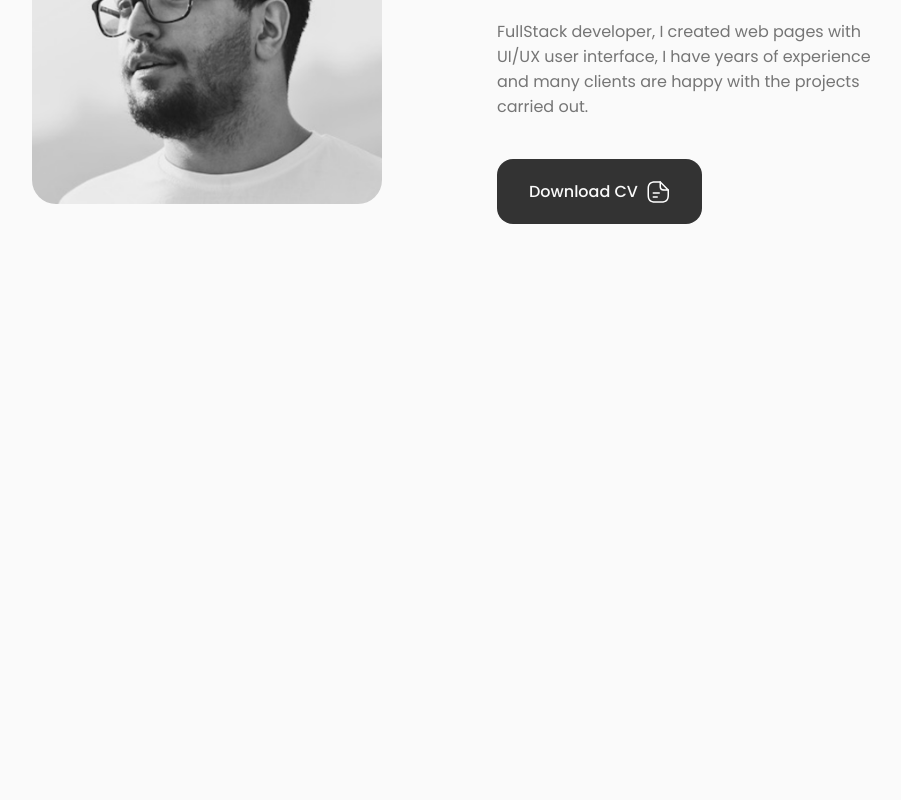
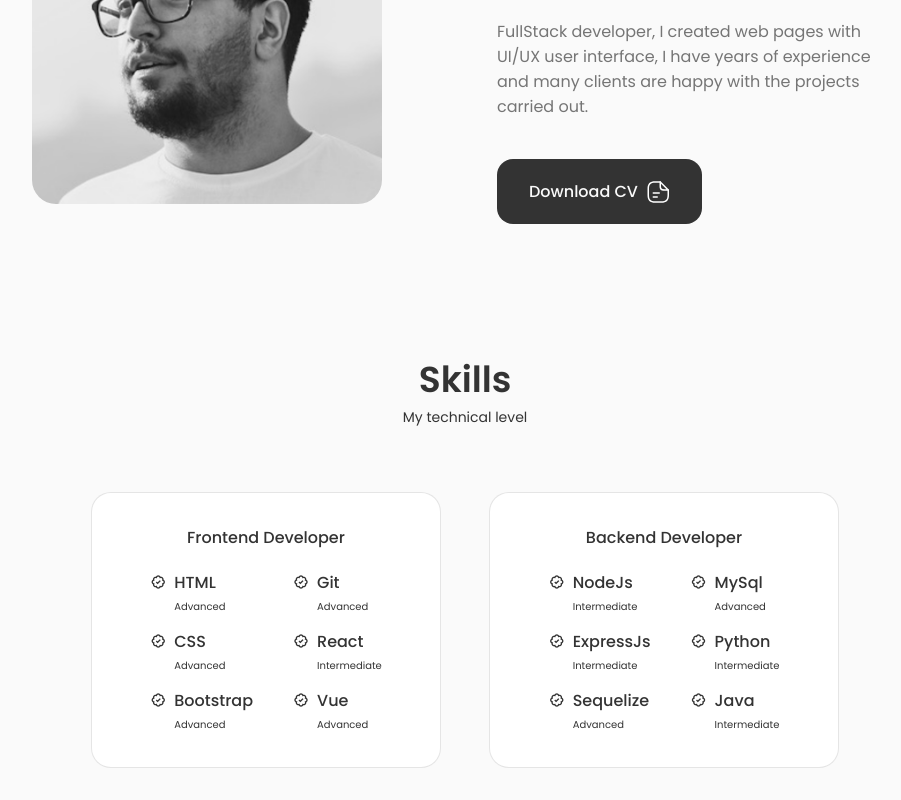
Before and after one commit to armiinygh/Portfolio, a React (Create React App) app: page / in a window 1280 px wide. Shown: the part 1157-1957 px from the top of the page, without its empty margins (175-1076 px from the left). Before the commit the page ends 1413 px from the top, so only its background shows below. Built offline with nearby package versions, Linux system fonts and the light colour scheme.

Commit message:
add Skills component

```diff
--- a/src/App.js
+++ b/src/App.js
@@ -3,6 +3,7 @@
 import Header from "./components/header/Header";
 import Home from "./components/home/Home";
 import About from "./components/about/About";
+import Skills from "./components/Skills/Skills";
 const App = () => {
   return (
       <>
@@ -10,6 +11,7 @@
           <main className="main">
               <Home />
               <About />
+              <Skills />
           </main>
       </>
   )
--- /dev/null
+++ b/src/components/Skills/Backend.jsx
@@ -0,0 +1,58 @@
+import React from "react";
+
+const Backend = () => {
+    return (
+        <div className="skills__content">
+            <h3 className="skills__title">Backend Developer</h3>
+            <div className="skills__box">
+                <div className="skills__group">
+                    <div className="skills__data">
+                        <i className="bx bx-badge-check"></i>
+                        <div>
+                            <h3 className="skills__name">NodeJs</h3>
+                            <span className="skills__level">Intermediate</span>
+                        </div>
+                    </div>
+                    <div className="skills__data">
+                        <i className="bx bx-badge-check"></i>
+                        <div>
+                            <h3 className="skills__name">ExpressJs</h3>
+                            <span className="skills__level">Intermediate</span>
+                        </div>
+                    </div>
+                    <div className="skills__data">
+                        <i className="bx bx-badge-check"></i>
+                        <div>
+                            <h3 className="skills__name">Sequelize</h3>
+                            <span className="skills__level">Advanced</span>
+                        </div>
+                    </div>
+                </div>
+                <div className="skills__group">
+                    <div className="skills__data">
+                        <i className="bx bx-badge-check"></i>
+                        <div>
+                            <h3 className="skills__name">MySql</h3>
+                            <span className="skills__level">Advanced</span>
+                        </div>
+                    </div>
+                    <div className="skills__data">
+                        <i className="bx bx-badge-check"></i>
+                        <div>
+                            <h3 className="skills__name">Python</h3>
+                            <span className="skills__level">Intermediate</span>
+                        </div>
+                    </div>
+                    <div className="skills__data">
+                        <i className="bx bx-badge-check"></i>
+                        <div>
+                            <h3 className="skills__name">Java</h3>
+                            <span className="skills__level">Intermediate</span>
+                        </div>
+                    </div>
+                </div>
+            </div>
+        </div>
+    )
+}
+export default Backend
--- /dev/null
+++ b/src/components/Skills/Frontend.jsx
@@ -0,0 +1,58 @@
+import React from "react";
+
+const Frontend = () => {
+    return (
+        <div className="skills__content">
+            <h3 className="skills__title">Frontend Developer</h3>
+            <div className="skills__box">
+                <div className="skills__group">
+                    <div className="skills__data">
+                        <i className="bx bx-badge-check"></i>
+                        <div>
+                            <h3 className="skills__name">HTML</h3>
+                            <span className="skills__level">Advanced</span>
+                        </div>
+                    </div>
+                    <div className="skills__data">
+                        <i className="bx bx-badge-check"></i>
+                        <div>
+                            <h3 className="skills__name">CSS</h3>
+                            <span className="skills__level">Advanced</span>
+                        </div>
+                    </div>
+                    <div className="skills__data">
+                        <i className="bx bx-badge-check"></i>
+                        <div>
+                            <h3 className="skills__name">Bootstrap</h3>
+                            <span className="skills__level">Advanced</span>
+                        </div>
+                    </div>
+                </div>
+                <div className="skills__group">
+                    <div className="skills__data">
+                        <i className="bx bx-badge-check"></i>
+                        <div>
+                            <h3 className="skills__name">Git</h3>
+                            <span className="skills__level">Advanced</span>
+                        </div>
+                    </div>
+                    <div className="skills__data">
+                        <i className="bx bx-badge-check"></i>
+                        <div>
+                            <h3 className="skills__name">React</h3>
+                            <span className="skills__level">Intermediate</span>
+                        </div>
+                    </div>
+                    <div className="skills__data">
+                        <i className="bx bx-badge-check"></i>
+                        <div>
+                            <h3 className="skills__name">Vue</h3>
+                            <span className="skills__level">Advanced</span>
+                        </div>
+                    </div>
+                </div>
+            </div>
+        </div>
+    )
+}
+export default Frontend
--- /dev/null
+++ b/src/components/Skills/Skills.jsx
@@ -0,0 +1,19 @@
+import React from "react";
+import Frontend from "./Frontend";
+import Backend from "./Backend";
+import "./skills.css"
+
+const Skills = () => {
+    return (
+        <section className="skills section" id="skills">
+            <h2 className="section__title">Skills</h2>
+            <span className="section__subtitle">My technical level</span>
+            <div className="skills__container container grid">
+                <Frontend />
+                <Backend />
+            </div>
+
+        </section>
+    )
+}
+export default Skills
--- /dev/null
+++ b/src/components/Skills/skills.css
@@ -0,0 +1,72 @@
+.skills__container {
+    grid-template-columns: repeat(2, 350px);
+    column-gap: 3rem;
+    justify-content: center;
+}
+
+.skills__content {
+    background-color: var(--container-color);
+    border: 1px solid rgba(0, 0, 0, 0.1);
+    padding: 2rem 4rem;
+    border-radius: 1.25rem;
+}
+
+.skills__title {
+    font-size: var(--normal-font-size);
+    font-weight: var(--font-medium);
+    text-align: center;
+    margin-bottom: var(--mb-1-5);
+}
+
+.skills__box {
+    display: flex;
+    justify-content: center;
+    column-gap: 2.5rem;
+}
+
+.skills__group {
+    display: grid;
+    align-items: flex-start;
+    row-gap: 1rem;
+}
+
+.skills__data {
+    display: flex;
+    column-gap: 0.5rem;
+}
+.skills .bx-badge-check {
+    font-size: 1rem;
+    color: var(--title-color);
+}
+
+.skills__name{
+    font-size: var(--normal-font-size);
+    font-weight: var(--font-medium);
+    line-height: 18px;
+}
+.skills__level{
+    font-size: var(--tiny-font-size);
+}
+
+@media screen and (max-width: 992px) {
+    .skills__container {
+        grid-template-columns: max-content;
+        row-gap: 2rem;
+    }
+}
+@media screen and (max-width: 576px) {
+    .skills__container {
+        grid-template-columns: 1fr;
+    }
+    .skills__content {
+        padding: 1.5rem;
+    }
+}
+@media screen and (max-width: 576px) {
+    .skills__box {
+        column-gap: 1.25rem;
+    }
+    .skills__name {
+        font-size: var(--small-font-size);
+    }
+}
```
